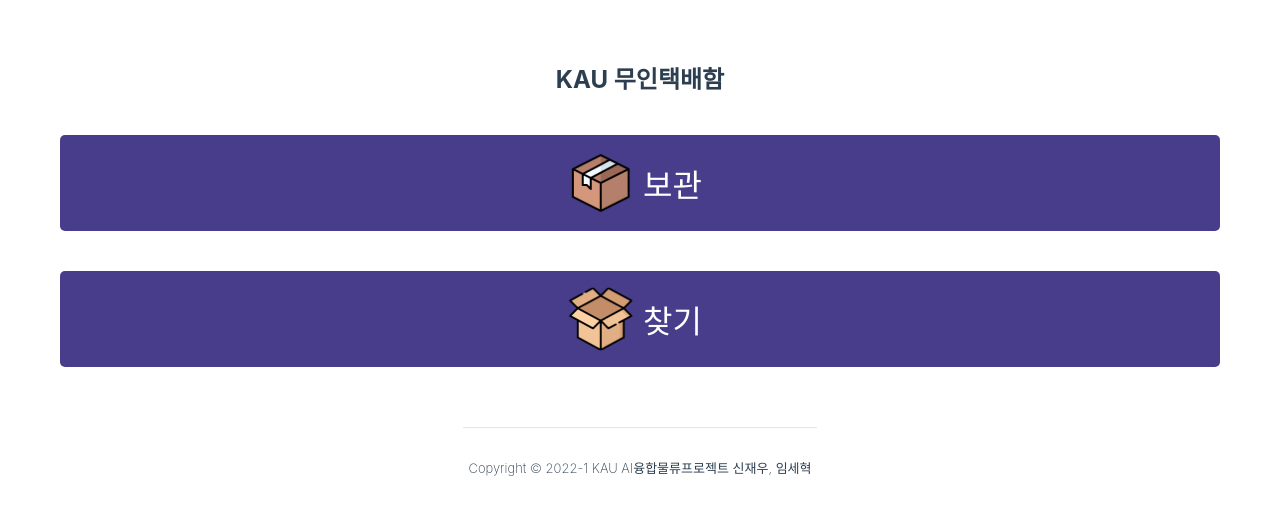
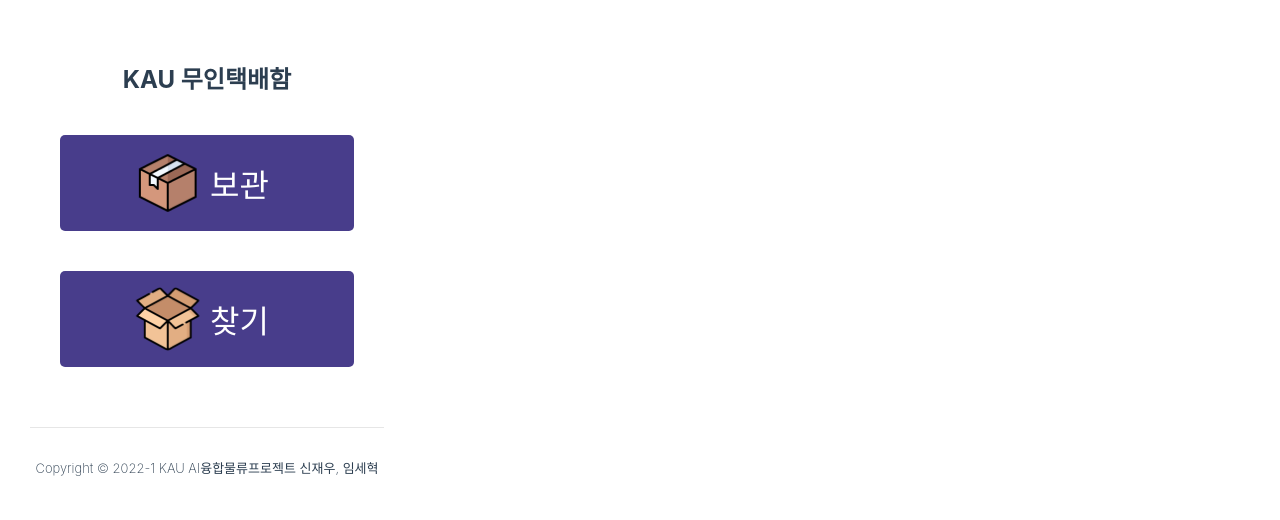
Before and after one commit to Zeus6768/studious-couscous, a website: page public/main.html in a window 1280 px wide. Drawn offline with Linux system fonts and the light colour scheme.

Commit message:
Fix max width

```diff
--- a/public/style.css
+++ b/public/style.css
@@ -5,6 +5,7 @@
   text-align: center;
   color: #2c3e50;
   margin: 20px 0;
+  max-width: 414px;
 }
 
 .title {
```
